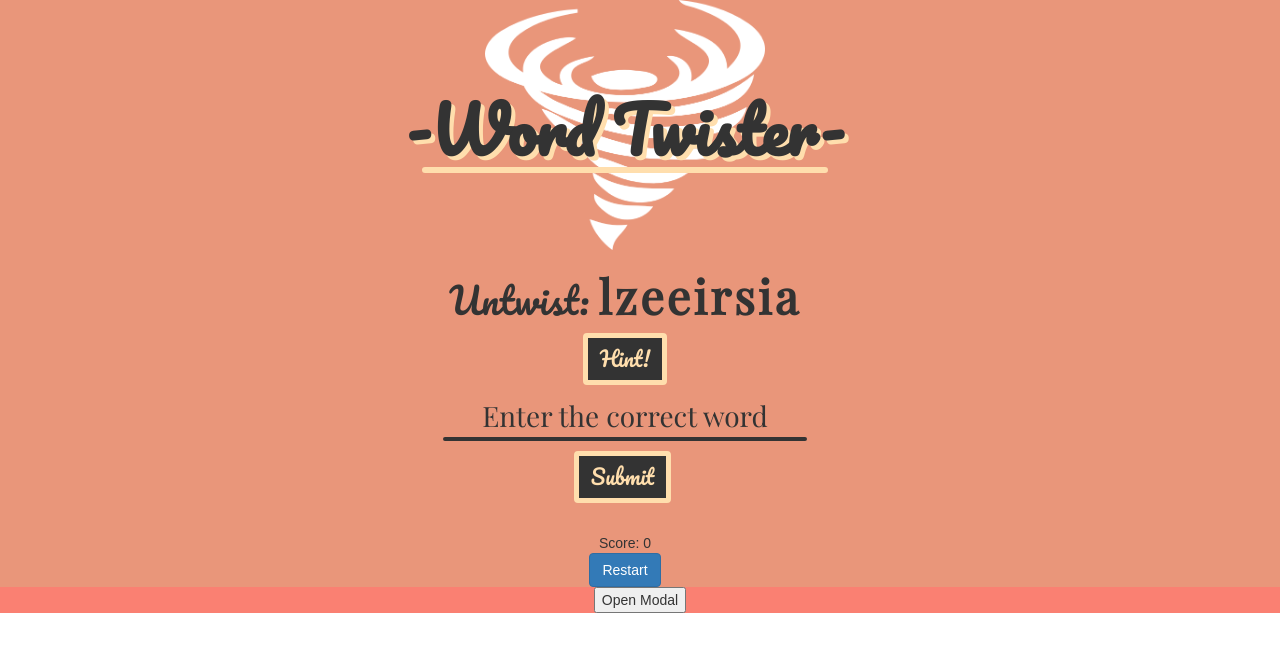
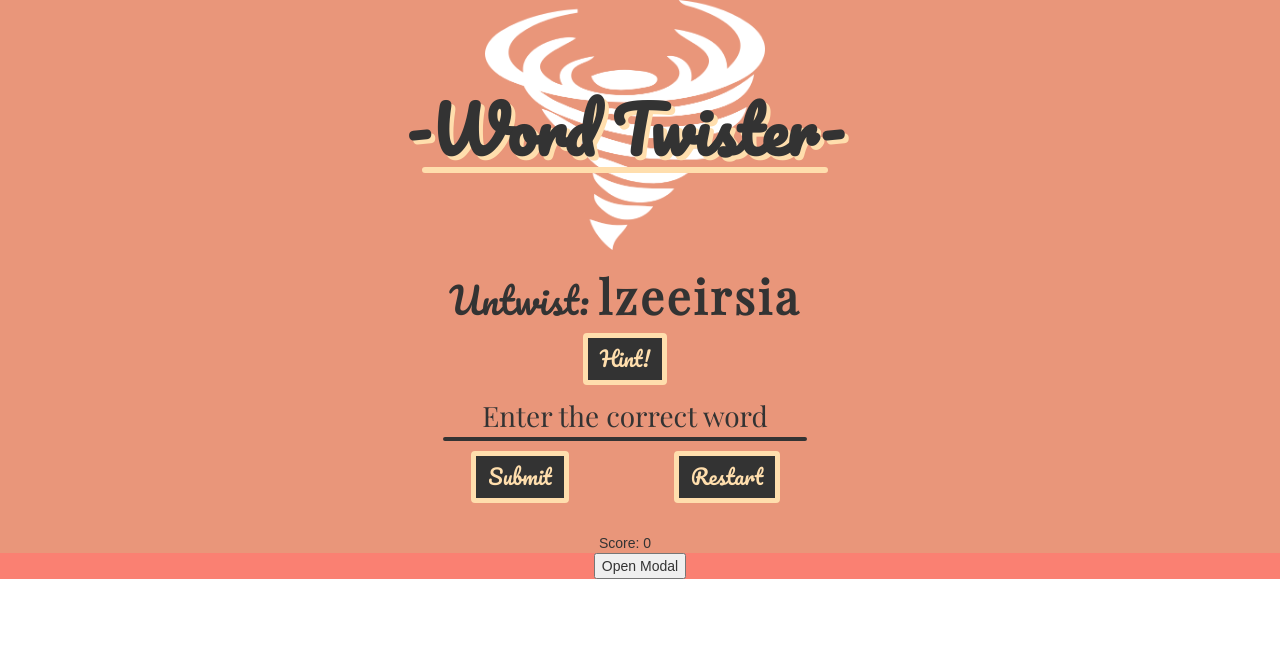
Before and after one commit to weirui222/word-twister, a React (Create React App) app in the folder word-scrambler/: page / in a window 1280 px wide. Shown: the top 652 px of the page. Built offline with nearby package versions, Linux system fonts and the light colour scheme.

Commit message:
fix button positions

```diff
--- a/word-scrambler/src/Player.css
+++ b/word-scrambler/src/Player.css
@@ -10,6 +10,10 @@
   text-shadow: 4px 4px NavajoWhite;
   color: #333333;
   top: 70px;
+}
+
+.submitForm {
+  position: relative;
 }
 
 .inputField{
@@ -39,14 +43,21 @@
   color: NavajoWhite;
   position: relative;
   bottom: 30px;
-  margin-right: 5px;
+  right: 105px;
 }
-.hintBtn{
+.hintBtn, .restartBtn{
   font-family: 'Pacifico', sans-serif;
   font-size: 1.5em;
   background-color: #333333;
   border: 5px solid NavajoWhite;
   color: NavajoWhite;
+}
+
+.restartBtn {
+position: absolute;;
+bottom: 30px;
+margin-right: 0 auto;
+
 }
 
 ::-webkit-input-placeholder{ /* Chrome/Opera/Safari */
--- a/word-scrambler/src/Player.jsx
+++ b/word-scrambler/src/Player.jsx
@@ -126,18 +126,18 @@ class Player extends Component {
               <h1><span className="playerPrompt">Untwist: </span><span className="scrambledWord">{this.state.word}</span></h1>
               <button className="btn btn-default hintBtn" onClick={(e) => this.hintWord()}>Hint!</button>
             </div>
-            <form onSubmit={(e) => this.compareWord(e)}>
+            <form className="submitForm" onSubmit={(e) => this.compareWord(e)}>
               <input placeholder="Enter the correct word" className="inputField" type="text"
               			 onChange={e => this.inputChange(e)}
                      value={this.state.playerInput}
                   />
                   <hr className="inputHR" />
                   <button type="submit" className="btn btn-default submitBtn">Submit</button>
+                  <button className='btn btn-primary restartBtn' onClick={(e) => this.restart()}>Restart</button>
             </form>
             <div>
             	Score: {this.state.playerScore}
             </div>
-            <button className='btn btn-primary' onClick={(e) => this.restart()}>Restart</button>
             <div>
           	  {this.state.gameOver ? 'Game Over':''}
             </div>
```
